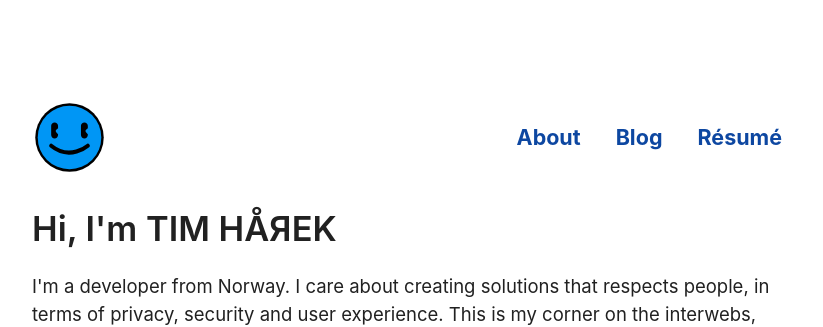
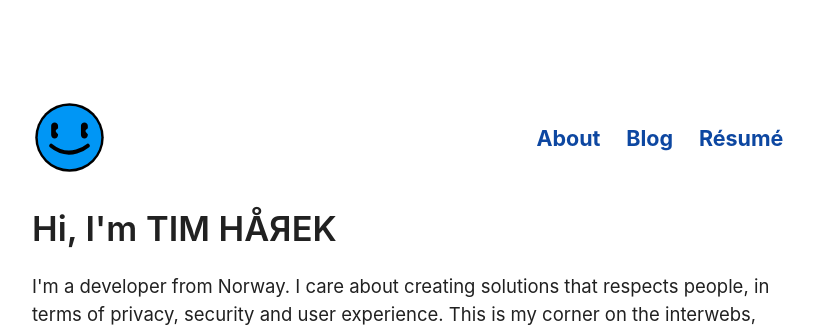
Before and after one commit to timharek/timharek.no, a Jekyll site: the page built from index.html, in a window 1280 px wide. Shown: the top 327 px of the page, without its empty margins (228-1051 px from the left). Built offline with Jekyll 4.4.1, drawn with Linux system fonts in a browser that asks for light colours.

Commit message:
Fix header spacing
Also fix header nav-links alignment on smaller screens

Signed-off-by: Tim Hårek Andreassen <tim@harek.dev>

```diff
--- a/_sass/components/_header.scss
+++ b/_sass/components/_header.scss
@@ -49,17 +49,15 @@ header.header {
         padding: 0;
         display: flex;
         flex-wrap: wrap;
+        justify-content: flex-end;
+        gap: .5rem;
     }
 
     .nav__item {
         display: inline;
-
-        &:not(:last-of-type) {
-            margin-right: 15px;
-        }
     }
     .nav__item--link {
-        padding: 10px;
+        padding: .5rem;
         border-radius: 5px;
         border-bottom: 0 !important;
 
```
